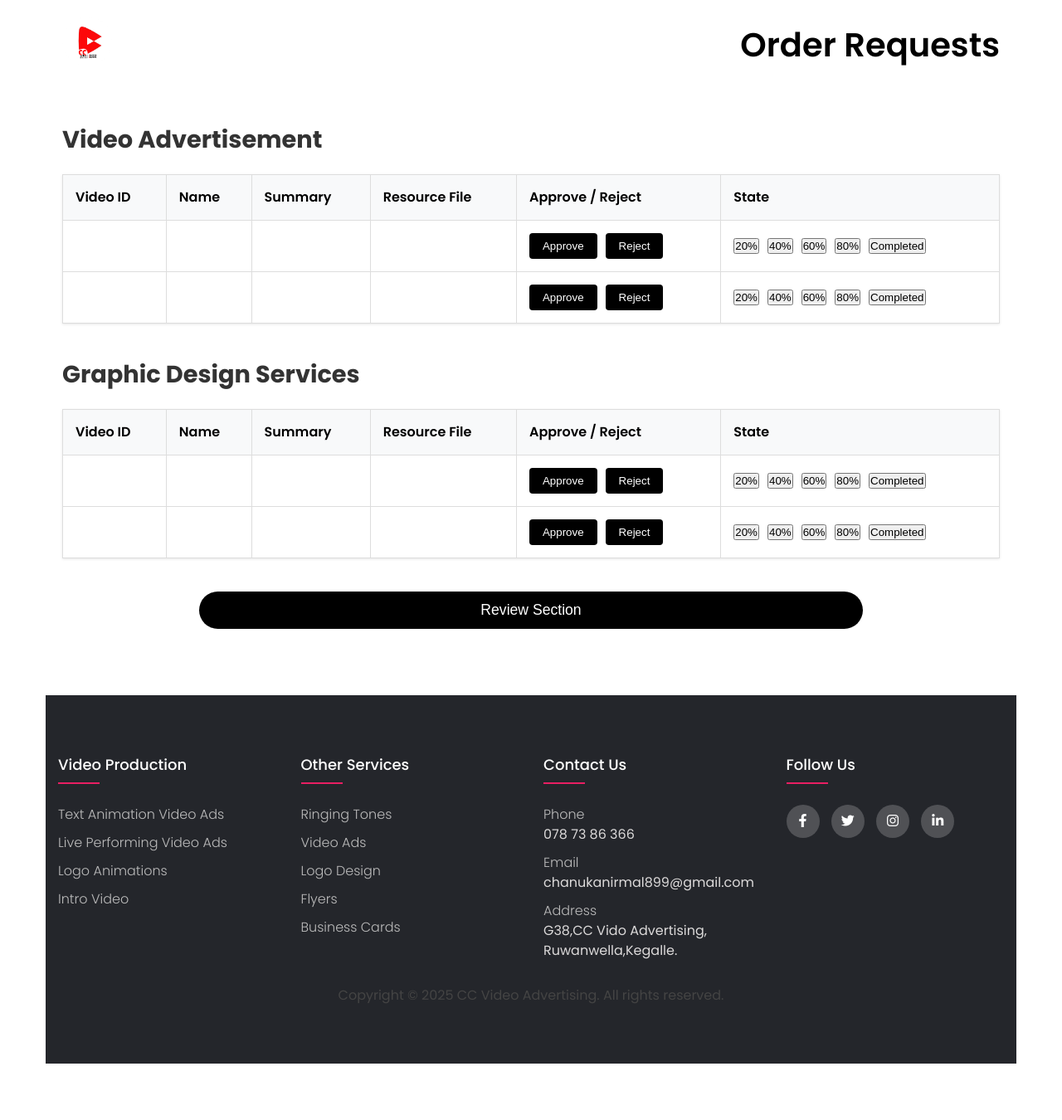
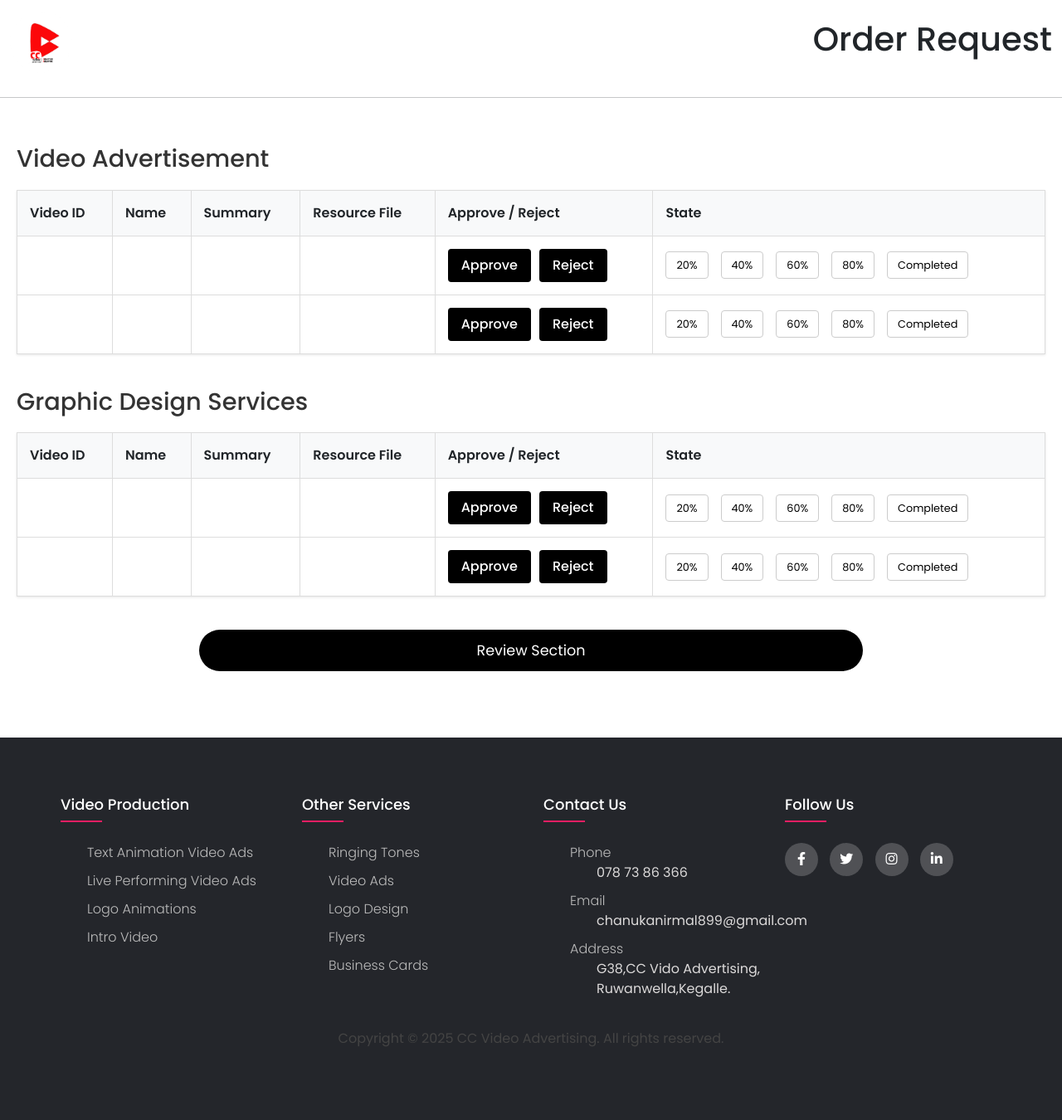
Before and after one commit to GaganiJayasekara/CC_Video_Advertisining, a PHP site: page /admin.html in a window 1280 px wide. Shown: the whole page at 83% size. Before the commit the page ends 1282 px from the top, so only its background shows below. Run offline with PHP 8.4, Linux system fonts and the light colour scheme.

Commit message:
finalize fronted pages

```diff
--- a/admin.html
+++ b/admin.html
@@ -1,20 +1,28 @@
 <!DOCTYPE html>
 <html lang="en">
 <head>
-  <meta charset="UTF-8" />
-  <meta name="viewport" content="width=device-width, initial-scale=1.0"/>
+  <meta charset="UTF-8">
+  <meta name="viewport" content="width=device-width, initial-scale=1.0">
   <title>CC Video Advertisining</title>
-  <link rel="stylesheet" href="https://cdnjs.cloudflare.com/ajax/libs/font-awesome/6.4.2/css/all.min.css"/>
- <link href="../CC_Video_Advertisining/css/admin.css" rel="stylesheet">
+  <link rel="stylesheet" type="text/css" href="https://cdnjs.cloudflare.com/ajax/libs/font-awesome/5.15.1/css/all.min.css">
+
+
+  <!--External CSS-->
+  <link href="https://cdn.jsdelivr.net/npm/bootstrap@5.3.0/dist/css/bootstrap.min.css" rel="stylesheet">
+  <link href="../CC_Video_Advertisining/css/admin.css" rel="stylesheet">
 </head>
 <body>
-  <div class="container">
-    <header>
-      <div class="logo">
-        <img src="../CC_Video_Advertisining/images/logo.png" alt="Company Logo"/>
+
+  <!-- Navbar -->
+  <nav class="navbar navbar-expand-lg navbar-light bg-white">
+    <div class="container-fluid">
+      <a class="navbar-brand" href="#"><img src="../CC_Video_Advertisining/images/logo.png" alt="Logo" style="height: 75px;"></a>
+      <div class="heading">
+        <h1>Order Request</h1>
       </div>
-      <h1 class="page-title">Order Requests</h1>
-    </header>
+    </div>
+  </nav>
+  <hr>
 
     <main>
       <section class="request-section">
@@ -200,6 +208,16 @@
   	 	<p>Copyright &copy; 2025 CC Video Advertising. All rights reserved.</p>
 
   </footer>
-
+<script>
+    document.querySelectorAll('.state-indicators').forEach(group => {
+      const buttons = group.querySelectorAll('.state-button');
+      buttons.forEach(button => {
+        button.addEventListener('click', () => {
+          buttons.forEach(btn => btn.classList.remove('selected'));
+          button.classList.add('selected');
+        });
+      });
+    });
+  </script>
 </body>
 </html>
--- a/css/admin.css
+++ b/css/admin.css
@@ -1,15 +1,19 @@
 @import url('https://fonts.googleapis.com/css2?family=Poppins:wght@300;400;500;600;700&display=swap');
-body {
-    line-height: 1.5;
-    font-family: 'Poppins', sans-serif;
-}
-
-*{
-  margin:0;
-  padding:0;
+* {
+    margin: 0;
+    padding: 0;
     box-sizing: border-box;
 }
-
+body {
+    font-family: 'Poppins', sans-serif;
+    line-height: 1.5;
+    background-color: #fff;
+}
+.container {
+    max-width: 1170px;
+    margin: auto;
+    padding: 0 15px;
+}
 /* Header styles */
 header {
     display: flex;
@@ -99,27 +103,20 @@ th {
     width: 100%;
     max-width: 800px;
 }
-
-.container{
-	max-width: 1170px;
-	margin:auto;
+/* Footer styles */
+.footer {
+    background-color: #24262b;
+    padding: 70px 0;
 }
-.row{
+.row {
     display: flex;
     flex-wrap: wrap;
 }
-ul{
-	list-style: none;
-}
-.footer{
-	background-color: #24262b;
-    padding: 70px 0;
-}
-.footer-col{
+.footer-col {
     width: 25%;
     padding: 0 15px;
 }
-.footer-col h4{
+.footer-col h4 {
     font-size: 18px;
     color: #ffffff;
     text-transform: capitalize;
@@ -127,71 +124,96 @@ ul{
     font-weight: 500;
     position: relative;
 }
-.footer-col h4::before{
+.footer-col h4::before {
     content: '';
     position: absolute;
-	left:0;
+    left: 0;
     bottom: -10px;
     background-color: #e91e63;
     height: 2px;
-	box-sizing: border-box;
     width: 50px;
 }
-.footer-col ul li:not(:last-child){
+.footer-col ul {
+    list-style: none;
+}
+.footer-col ul li:not(:last-child) {
     margin-bottom: 10px;
 }
-.footer-col ul li a{
+.footer-col ul li a {
     font-size: 16px;
     text-transform: capitalize;
-	color: #ffffff;
+    color: #bbbbbb;
     text-decoration: none;
     font-weight: 300;
-	color: #bbbbbb;
     display: block;
     transition: all 0.3s ease;
 }
-.footer-col ul li a:hover{
+.footer-col ul li a:hover {
     color: #ffffff;
     padding-left: 8px;
 }
-.footer-col .social-links a{
+.footer-col .social-links a {
     display: inline-block;
     height: 40px;
     width: 40px;
     background-color: rgba(255,255,255,0.2);
-	margin:0 10px 10px 0;
+    margin: 0 10px 10px 0;
     text-align: center;
     line-height: 40px;
     border-radius: 50%;
     color: #ffffff;
     transition: all 0.5s ease;
 }
-.footer-col .social-links a:hover{
+.footer-col .social-links a:hover {
     color: #24262b;
     background-color: #ffffff;
 }
-.a{
-	color:rgb(220, 218, 218)
+.a {
+    color: rgb(220, 218, 218);
 }
-
-.footerLogo img{
-	width: 50px;
-
+.footer-bottom {
+    color: #444444;
+    text-align: center;
+    padding-top: 20px;
 }
-/*responsive*/
-@media(max-width: 767px){
-  .footer-col{
+/* Responsive design */
+@media(max-width: 767px) {
+    .footer-col {
         width: 50%;
         margin-bottom: 30px;
     }
+    .page-title {
+        font-size: 2rem;
     }
-@media(max-width: 574px){
-  .footer-col{
+    table {
+        display: block;
+        overflow-x: auto;
+    }
+}
+@media(max-width: 574px) {
+    .footer-col {
         width: 100%;
     }
+    .page-title {
+        font-size: 1.5rem;
     }
-.footer-bottom{
-	color:#444444;
-	text-align: center;
-	margin-top:30px;
 }
+.state-button {
+  background-color: white;
+  color: black;
+  border: 1px solid #ccc;
+  padding: 6px 12px;
+  border-radius: 4px;
+  margin-right: 5px;
+  cursor: pointer;
+  transition: background-color 0.3s ease, color 0.3s ease;
+}
+
+.state-button.selected {
+  background-color: black;
+  color: white;
+}
+.state-button:hover {
+  background-color: #f0f0f0;
+  color: black;
+}
```
Lines whose indentation alone changed are shown as unchanged.
